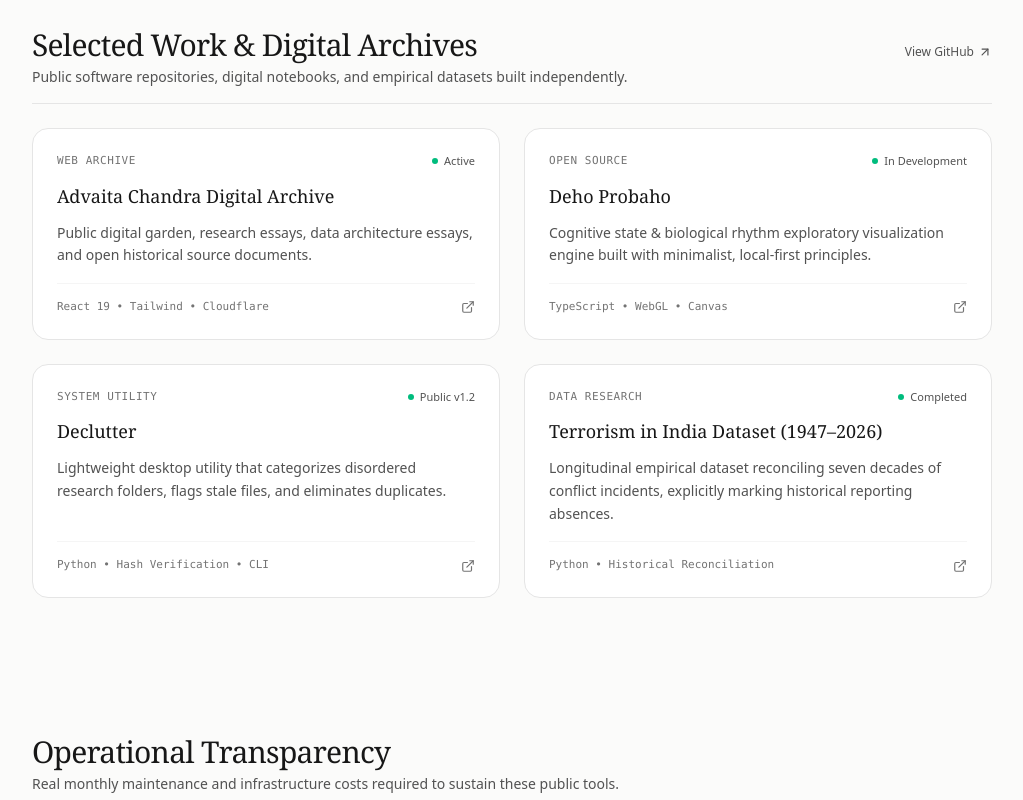
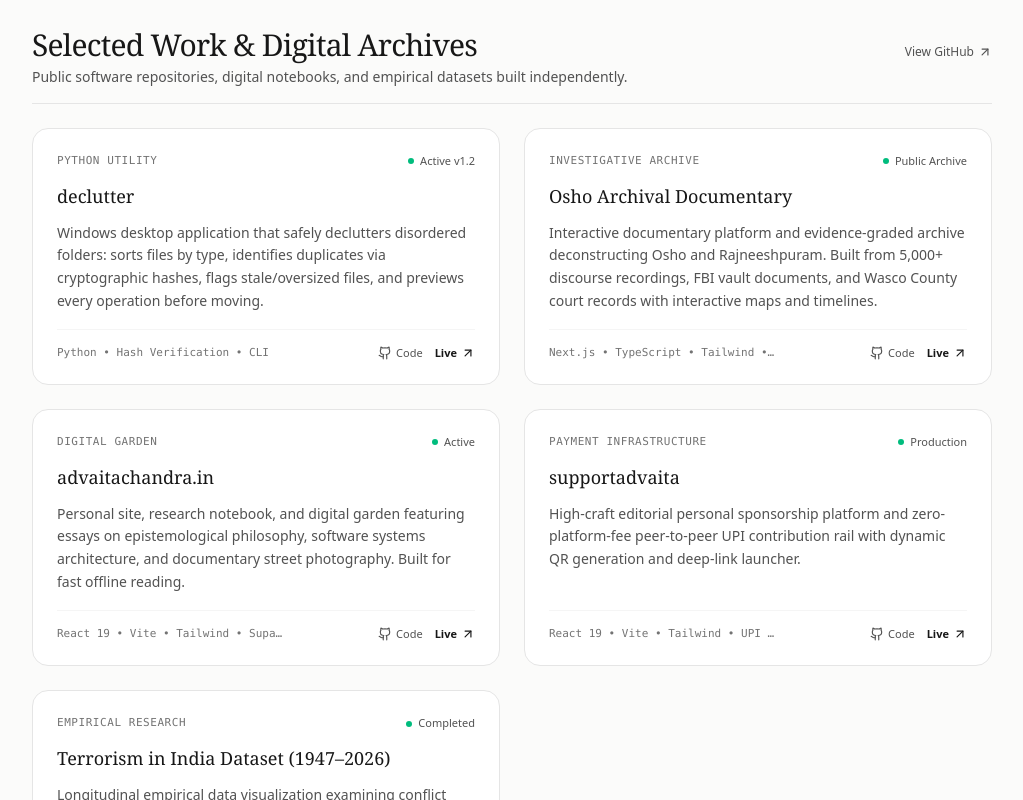
Before and after one commit to w1tneess/supportadvaita, a React (Vite) app: page / in a window 1280 px wide. Shown: the part 1540-2340 px from the top of the page, without its empty margins (128-1151 px from the left). Built offline with nearby package versions, Linux system fonts and the light colour scheme.

Commit message:
feat: synchronize Selected Work & Digital Archives with real GitHub repositories (declutter, osho-documentary, advaita-website, supportadvaita)

```diff
--- a/src/components/SupportPage.jsx
+++ b/src/components/SupportPage.jsx
@@ -15,7 +15,8 @@ import {
   BookOpen,
   Server,
   Terminal,
-  Info
+  Info,
+  Github
 } from 'lucide-react'
 import { PAYMENT_CONFIG } from '../config/payment.js'
 import { generateQrSvg, generateQrPng } from '../lib/qrcode.js'
@@ -132,35 +133,48 @@ export default function SupportPage({ theme, setTheme, onOpenBadges }) {
 
   const featuredProjects = [
     {
-      title: 'Advaita Chandra Digital Archive',
-      description: 'Public digital garden, research essays, data architecture essays, and open historical source documents.',
-      tag: 'Web Archive',
-      stack: 'React 19 • Tailwind • Cloudflare',
-      url: 'https://advaitachandra.in',
+      title: 'declutter',
+      description: 'Windows desktop application that safely declutters disordered folders: sorts files by type, identifies duplicates via cryptographic hashes, flags stale/oversized files, and previews every operation before moving.',
+      tag: 'Python Utility',
+      stack: 'Python • Hash Verification • CLI',
+      repoUrl: 'https://github.com/w1tneess/declutter',
+      liveUrl: 'https://declutter.advaitachandra.in/',
+      status: 'Active v1.2',
+    },
+    {
+      title: 'Osho Archival Documentary',
+      description: 'Interactive documentary platform and evidence-graded archive deconstructing Osho and Rajneeshpuram. Built from 5,000+ discourse recordings, FBI vault documents, and Wasco County court records with interactive maps and timelines.',
+      tag: 'Investigative Archive',
+      stack: 'Next.js • TypeScript • Tailwind • Primary Archive',
+      repoUrl: 'https://github.com/w1tneess/osho-documentary',
+      liveUrl: 'https://oshodocumentary.advaitachandra.in/',
+      status: 'Public Archive',
+    },
+    {
+      title: 'advaitachandra.in',
+      description: 'Personal site, research notebook, and digital garden featuring essays on epistemological philosophy, software systems architecture, and documentary street photography. Built for fast offline reading.',
+      tag: 'Digital Garden',
+      stack: 'React 19 • Vite • Tailwind • Supabase',
+      repoUrl: 'https://github.com/w1tneess/advaita-website',
+      liveUrl: 'https://www.advaitachandra.in/',
       status: 'Active',
     },
     {
-      title: 'Deho Probaho',
-      description: 'Cognitive state & biological rhythm exploratory visualization engine built with minimalist, local-first principles.',
-      tag: 'Open Source',
-      stack: 'TypeScript • WebGL • Canvas',
-      url: 'https://github.com/w1tneess',
-      status: 'In Development',
-    },
-    {
-      title: 'Declutter',
-      description: 'Lightweight desktop utility that categorizes disordered research folders, flags stale files, and eliminates duplicates.',
-      tag: 'System Utility',
-      stack: 'Python • Hash Verification • CLI',
-      url: 'https://github.com/w1tneess/declutter',
-      status: 'Public v1.2',
+      title: 'supportadvaita',
+      description: 'High-craft editorial personal sponsorship platform and zero-platform-fee peer-to-peer UPI contribution rail with dynamic QR generation and deep-link launcher.',
+      tag: 'Payment Infrastructure',
+      stack: 'React 19 • Vite • Tailwind • UPI Interoperability',
+      repoUrl: 'https://github.com/w1tneess/supportadvaita',
+      liveUrl: 'https://support.advaitachandra.in',
+      status: 'Production',
     },
     {
       title: 'Terrorism in India Dataset (1947–2026)',
-      description: 'Longitudinal empirical dataset reconciling seven decades of conflict incidents, explicitly marking historical reporting absences.',
-      tag: 'Data Research',
-      stack: 'Python • Historical Reconciliation',
-      url: 'https://advaitachandra.in/projects',
+      description: 'Longitudinal empirical data visualization examining conflict incident reports across seven decades, marking reporting gaps and historical absences explicitly.',
+      tag: 'Empirical Research',
+      stack: 'Python • Data Reconciliation • History',
+      repoUrl: 'https://github.com/w1tneess',
+      liveUrl: 'https://advaitachandra.in/projects',
       status: 'Completed',
     },
   ]
@@ -594,11 +608,8 @@ export default function SupportPage({ theme, setTheme, onOpenBadges }) {
 
           <div className="grid grid-cols-1 md:grid-cols-2 gap-4 sm:gap-6">
             {featuredProjects.map((project, idx) => (
-              <a
+              <div
                 key={idx}
-                href={project.url}
-                target="_blank"
-                rel="noopener noreferrer"
                 className="p-5 sm:p-6 rounded-2xl border border-neutral-200 dark:border-[#22262B] bg-white dark:bg-[#14171A] hover:border-neutral-300 dark:hover:border-neutral-700 hover:shadow-sm transition-all group flex flex-col justify-between"
               >
                 <div className="space-y-3">
@@ -622,10 +633,35 @@ export default function SupportPage({ theme, setTheme, onOpenBadges }) {
                 </div>
 
                 <div className="pt-4 mt-4 border-t border-neutral-100 dark:border-[#22262B] flex items-center justify-between text-xs text-neutral-500 dark:text-neutral-400">
-                  <span className="font-mono text-[11px]">{project.stack}</span>
-                  <ExternalLink className="w-3.5 h-3.5 group-hover:translate-x-0.5 group-hover:-translate-y-0.5 transition-transform" />
+                  <span className="font-mono text-[11px] truncate max-w-[55%]">{project.stack}</span>
+                  <div className="flex items-center gap-3 shrink-0">
+                    {project.repoUrl && (
+                      <a
+                        href={project.repoUrl}
+                        target="_blank"
+                        rel="noopener noreferrer"
+                        className="inline-flex items-center gap-1 text-neutral-600 dark:text-neutral-400 hover:text-neutral-950 dark:hover:text-white transition-colors"
+                        title="View GitHub Repository"
+                      >
+                        <Github className="w-3.5 h-3.5" />
+                        <span className="text-[11px] font-medium">Code</span>
+                      </a>
+                    )}
+                    {project.liveUrl && (
+                      <a
+                        href={project.liveUrl}
+                        target="_blank"
+                        rel="noopener noreferrer"
+                        className="inline-flex items-center gap-1 text-neutral-900 dark:text-neutral-100 font-semibold hover:underline underline-offset-2 transition-all"
+                        title="View Live Platform"
+                      >
+                        <span className="text-[11px]">Live</span>
+                        <ArrowUpRight className="w-3.5 h-3.5" />
+                      </a>
+                    )}
+                  </div>
                 </div>
-              </a>
+              </div>
             ))}
           </div>
         </section>
```
